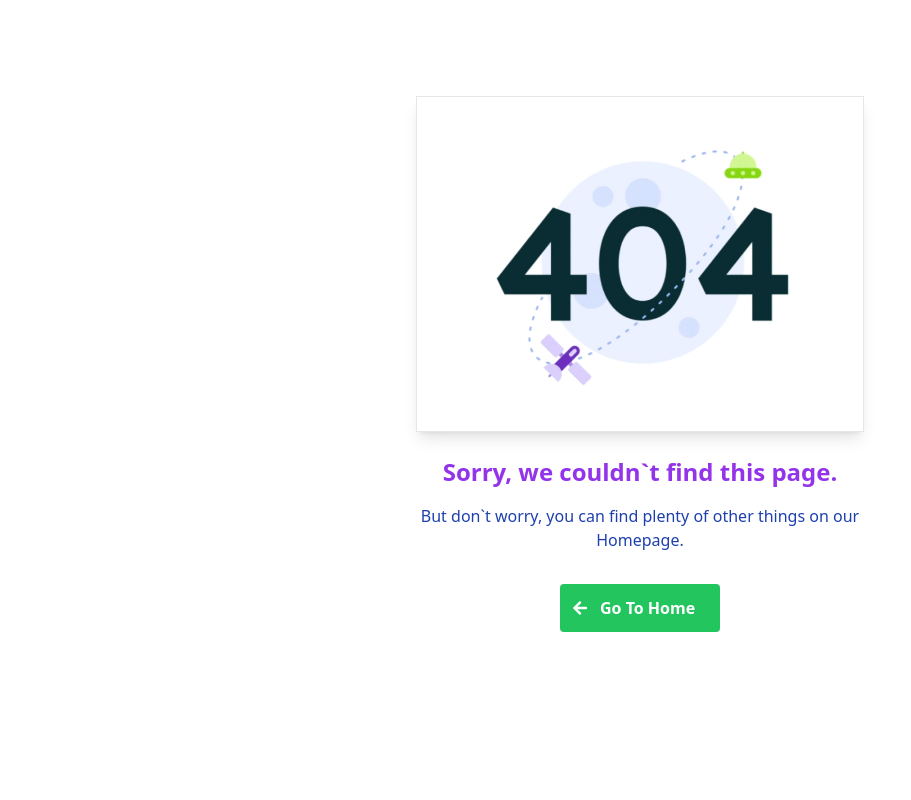
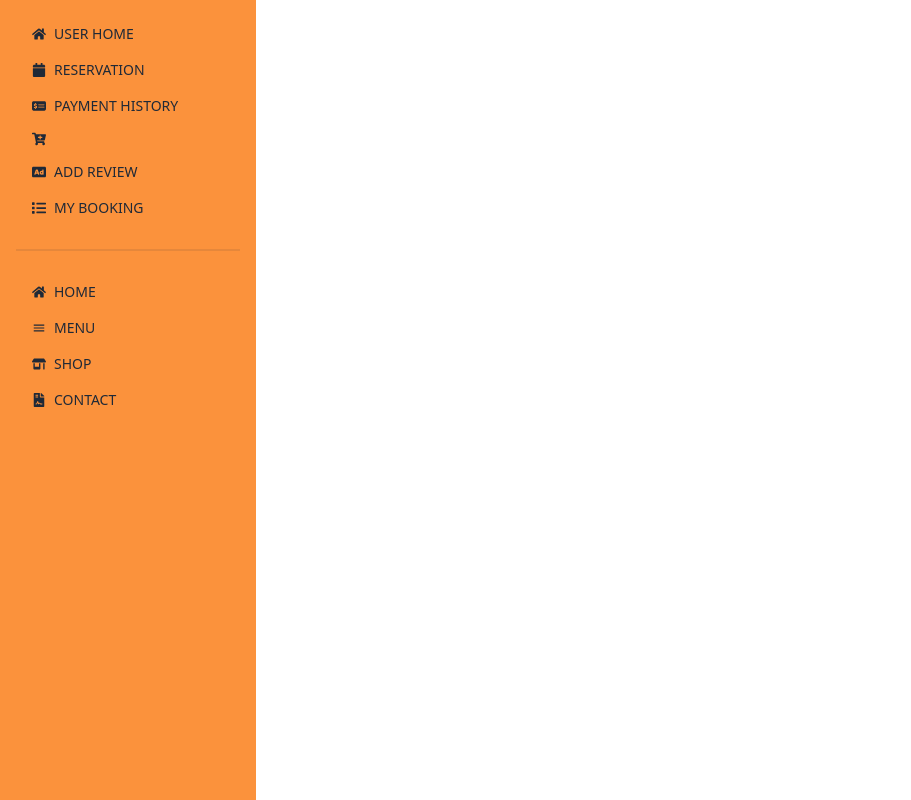
Before and after one commit to AhmedMiraz1/green-house, a React (Vite) app: page /dashboard in a window 1280 px wide. Shown: the whole page, without its empty margins (0-911 px from the left). Built offline with nearby package versions, Linux system fonts and the light colour scheme; no server answers; a web font is replaced by a local one.

Commit message:
dashboard route added

```diff
--- /dev/null
+++ b/src/hooks/useAdmin.jsx
@@ -0,0 +1,26 @@
+import { useQuery } from "@tanstack/react-query";
+import useAuth from "./useAuth";
+import useAxiosSecure from "./useAxiosSecure";
+
+
+const useAdmin = () => {
+
+    const {user, loading}=useAuth()
+    const axiosSecure =useAxiosSecure()
+    const {data: isAdmin, isPending: isAdminLoading} = useQuery({
+
+        queryKey:[user?.email, 'isAdmin'],
+        enabled:!loading  ,
+        queryFn: async ()=> {
+
+            console.log('asking checking is admin ', user);
+            const res = await axiosSecure.get(`/users/admin/${user.email}`)
+
+            console.log(res.data);
+            return res.data?.admin
+        }
+    })
+    return [isAdmin, isAdminLoading]
+};
+
+export default useAdmin;
--- /dev/null
+++ b/src/layout/Dashboard.jsx
@@ -0,0 +1,145 @@
+import { BiMenu } from "react-icons/bi";
+import { FaAd, FaBook, FaCalendar, FaCartPlus, FaFileContract, FaHome, FaList, FaUsers, FaUtensils } from "react-icons/fa";
+import { FaMoneyCheckDollar, FaShop } from "react-icons/fa6";
+import { IoMdMenu } from "react-icons/io";
+import { NavLink, Outlet } from "react-router-dom";
+import useAdmin from "../hooks/useAdmin";
+
+
+const Dashboard = () => {
+
+    const  [isAdmin ]= useAdmin()
+
+    return (
+         <div className="flex">
+      <div className="w-64 min-h-screen  bg-orange-400">
+        <ul className="menu p-4 uppercase">
+
+
+        {
+            isAdmin ? <>
+            {/* admin links */}
+            <li>
+            <NavLink to="/dashboard/admin-home">
+                <FaHome/>
+              admin home
+            </NavLink>
+          </li>
+          <li>
+            <NavLink to="/dashboard/add-items">
+                <FaUtensils/>
+             Add items
+            </NavLink>
+          </li>
+          <li>
+            <NavLink to="/dashboard/manage-items">
+            <BiMenu />
+            manage items
+            </NavLink>
+          </li>
+          <li>
+            <NavLink to="/dashboard/manage-bookings">
+                <FaBook/>
+             Manage bookings
+            </NavLink>
+          </li>
+          <li>
+            <NavLink to="/dashboard/all-users">
+                <FaUsers/>
+                all users
+            </NavLink>
+          </li>
+
+
+
+            </> :
+
+            // user links
+            <>
+            <li>
+            <NavLink to="/dashboard/user-home">
+                <FaHome/>
+              User Home
+            </NavLink>
+          </li>
+          <li>
+            <NavLink to="/dashboard/reservation">
+                <FaCalendar/>
+             Reservation
+            </NavLink>
+          </li>
+          <li>
+            <NavLink to="/dashboard/payment-history">
+            <FaMoneyCheckDollar />
+            Payment history
+            </NavLink>
+          </li>
+          <li>
+            <NavLink to="/dashboard/cart">
+                <FaCartPlus/>
+             {/* ({cart.length} )My cart */}
+            </NavLink>
+          </li>
+          <li>
+            <NavLink to="/dashboard/review">
+                <FaAd/>
+             Add Review
+            </NavLink>
+          </li>
+          <li>
+            <NavLink to="/dashboard/booking">
+                <FaList/>
+              My Booking
+            </NavLink>
+          </li>
+            </>
+          }
+
+
+
+
+
+
+
+
+
+
+
+          {/* common links  */}
+
+          <div className="divider text-white"></div>
+
+          <li>
+            <NavLink to="/">
+                <FaHome/>
+              Home
+            </NavLink>
+          </li>
+          <li>
+            <NavLink to="/menu">
+            <IoMdMenu />
+             Menu
+            </NavLink>
+          </li>
+          <li>
+            <NavLink to="/order/salad">
+                <FaShop/>
+             Shop
+            </NavLink>
+          </li>
+          <li>
+            <NavLink to="/contact">
+                <FaFileContract/>
+              Contact
+            </NavLink>
+          </li>
+        </ul>
+      </div>
+      <div className="flex-1 p-10">
+        <Outlet />
+      </div>
+    </div>
+    );
+};
+
+export default Dashboard;
--- a/src/pages/shard/Navbar.jsx
+++ b/src/pages/shard/Navbar.jsx
@@ -5,6 +5,7 @@ import { VscDiffRenamed } from "react-icons/vsc";
 import { Link, NavLink } from "react-router-dom";
 import logo from '../../assets/logo.png'
 import useAuth from "../../hooks/useAuth";
+import { MdDashboard } from "react-icons/md";
 
 
 const Navbar = () => {
@@ -139,15 +140,16 @@ const Navbar = () => {
 
               </div>
             </label>
-            <ul tabIndex={0} className="menu menu-sm dropdown-content mt-3 z-[3]  shadow-base-100 bg-slate-300 rounded-box w-52 border ">
-                <li><Link>
+            <ul tabIndex={0} className="menu menu-sm dropdown-content mt-3 z-[3]  shadow-base-100 bg-black opacity-20 rounded-box w-52  flex flex-col items-center font-bold text-lg md:text-xl ">
+                <li><Link to='/dashboard' className="px-6 py-2  ">
+                  <MdDashboard/>
                 Dashboard
                 </Link></li>
-              <li  className="border px-6 py-2  rounded-xl flex flex-row ">
+              <li  className=" px-6 py-2   flex flex-row ">
                <button className="btn btn-sm btn-ghost "> <span><VscDiffRenamed /></span>{user?.displayName || "User Not found"} </button>
               </li>
 
-              <li  className="border px-6 py-2 rounded-xl">
+              <li  className=" px-6 py-2 ">
                <button onClick={logOut}
                 className="btn btn-sm btn-ghost "> <span><CiLogout /></span>Logout </button>
               </li>
--- a/src/provider/AuthProvider.jsx
+++ b/src/provider/AuthProvider.jsx
@@ -9,6 +9,7 @@ import {
   } from "firebase/auth";
   import { createContext, useEffect, useState } from "react";
 import auth from "../firebase/firebase.config";
+import useAxiosPublic from "../hooks/useAxiosPublic";
 
 //   import useAxiosPublic from "../hooks/useAxiosPublic";
 //   import { removeItem } from "localforage";
@@ -18,6 +19,8 @@ import auth from "../firebase/firebase.config";
   const googleProvider = new GoogleAuthProvider();
 
   const AuthProvider = ({ children }) => {
+
+    const axiosPublic =useAxiosPublic()
     const [user, setUser] = useState(null);
     const [loading, setLoading] = useState(true);
     console.log(user);
@@ -63,23 +66,23 @@ import auth from "../firebase/firebase.config";
     useEffect(() => {
       const unsubscribe = onAuthStateChanged(auth, (currentUser) => {
         setUser(currentUser);
-        // if (currentUser) {
-        //   const userInfo = {
-        //     email: currentUser.email,
-        //   };
-        //   axiosPublic.post("/jwt", userInfo).then((res) => {
+        if (currentUser) {
+          const userInfo = {
+            email: currentUser.email,
+          };
+          axiosPublic.post("/jwt", userInfo).then((res) => {
 
-        //     if (res.data.token) {
-        //       localStorage.setItem("access-token", res.data.token);
-        //       setLoading(false);
+            if (res.data.token) {
+              localStorage.setItem("access-token", res.data.token);
+              setLoading(false);
 
 
-        //     }
-        //   });
-        // } else {
-        //   localStorage.removeItem("access-token");
-        // }
-        setLoading(false);
+            }
+          });
+        } else {
+          localStorage.removeItem("access-token");
+        }
+        // setLoading(false);
       });
       return () => unsubscribe();
     }, []);
```
Also changed, not shown: src/Routes/Router.jsx (+9 -0 lines).
